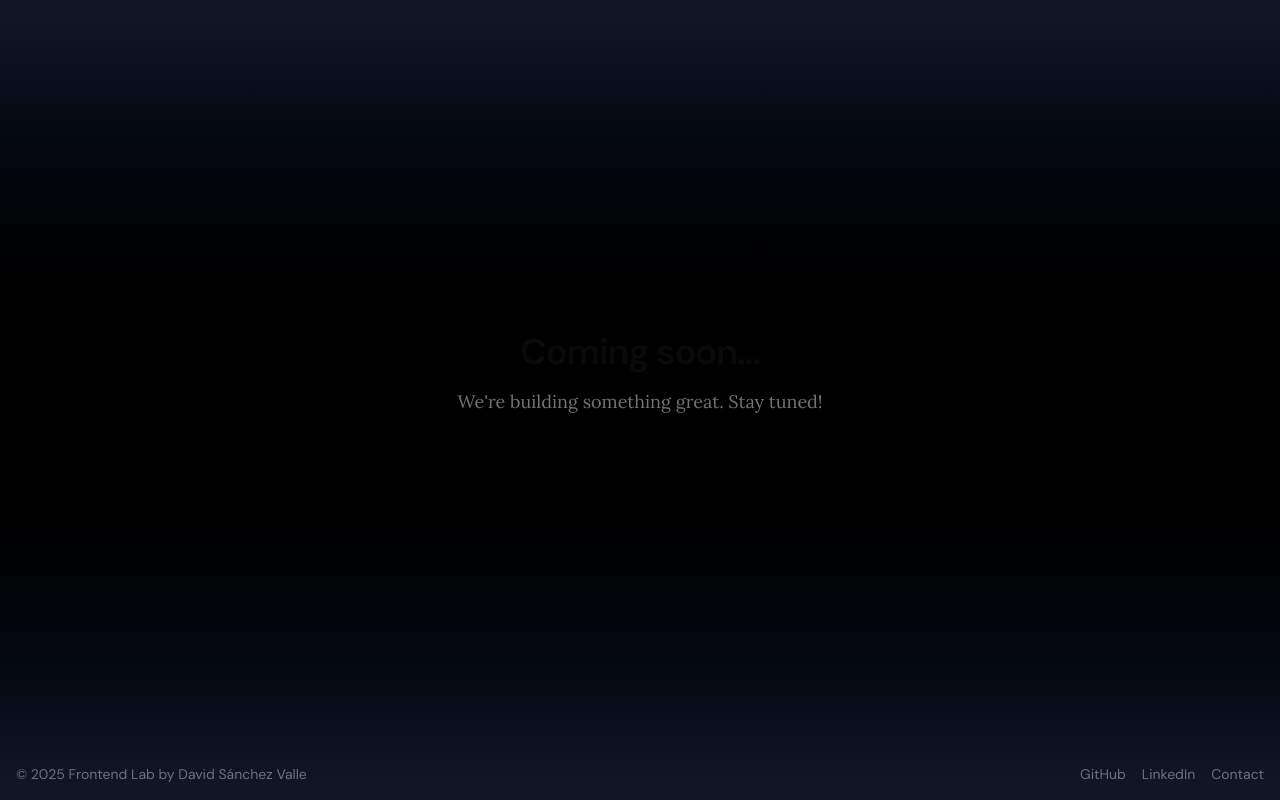
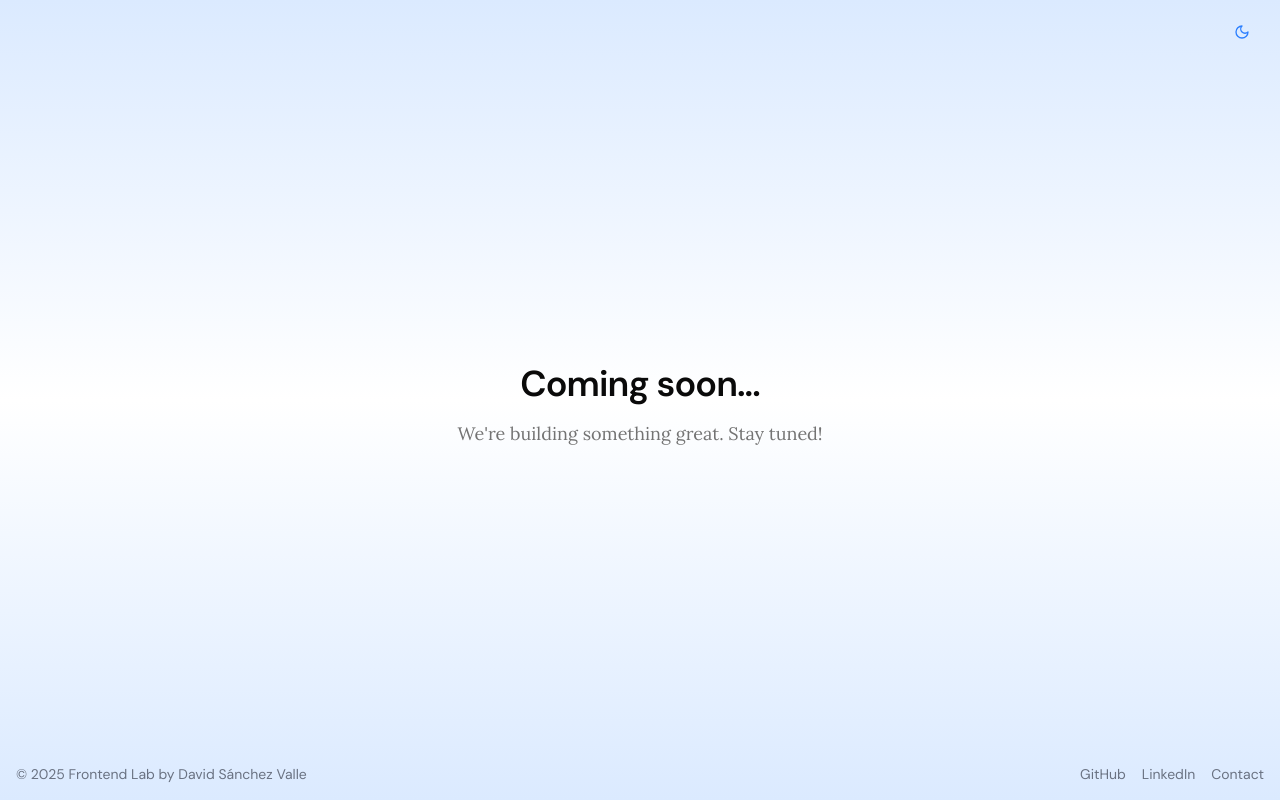
Before and after one commit to dsanchezvalle/frontendlab, a Next.js app: page / in a window 1280 px wide. Built offline with nearby package versions, Linux system fonts and the light colour scheme.

Commit message:
feat: create and include ThemeToggle

```diff
--- /dev/null
+++ b/src/app/components/ThemeToggle.tsx
@@ -0,0 +1,27 @@
+'use client';
+
+import { useTheme } from 'next-themes';
+import { Sun, Moon } from 'lucide-react';
+import { Button } from '@/components/ui/button';
+
+export function ThemeToggle() {
+  const { setTheme } = useTheme();
+
+  const toggleTheme = () => {
+    setTheme(prev => (prev === 'dark' ? 'light' : 'dark'));
+  };
+
+  return (
+    <Button
+        onClick={toggleTheme}
+        aria-label="Toggle theme"
+        className="p-2 rounded hover:bg-gray-200 dark:hover:bg-gray-700 transition cursor-pointer"
+        variant="ghost"
+        >
+      <div className="relative w-5 h-5">
+        <Moon className="absolute top-1/2 left-1/2 -translate-x-1/2 -translate-y-1/2 text-blue-500 w-5 h-5 opacity-100 dark:opacity-0 transition-opacity" />
+        <Sun className="absolute top-1/2 left-1/2 -translate-x-1/2 -translate-y-1/2 text-yellow-500 w-5 h-5 opacity-0 dark:opacity-100 transition-opacity" />
+      </div>
+    </Button>
+  );
+}
--- a/src/app/page.tsx
+++ b/src/app/page.tsx
@@ -1,6 +1,13 @@
+import { ThemeToggle } from './components/ThemeToggle';
+
 export default function Home() {
   return (
-    <div className="flex flex-col min-h-screen bg-background bg-gradient-to-b from-gray-900 via-black to-gray-900 text-foreground text-foreground font-[family-name:var(--font-dm-sans)]">
+    <div className="gradient-background text-foreground font-[family-name:var(--font-dm-sans)] min-h-screen flex flex-col">
+      {/* Header */}
+      <header className="w-full h-16 px-5 flex items-center justify-end">
+        <ThemeToggle />
+      </header>
+
       {/* Main */}
       <main className="flex-grow flex flex-col items-center justify-center px-6 text-center">
         <h1 className="text-3xl sm:text-4xl font-semibold tracking-tight mb-4">
@@ -10,8 +17,9 @@ export default function Home() {
           We&apos;re building something great. Stay tuned!
         </p>
       </main>
+
       {/* Footer */}
-      <footer className="w-full border-gray-200 py-4 text-sm text-gray-500 text-center">
+      <footer className="w-full py-4 text-sm text-gray-500 text-center">
         <div className="flex flex-col sm:flex-row items-center justify-between max-w-full mx-auto gap-2 px-4">
           <span>© {new Date().getFullYear()} Frontend Lab by David Sánchez Valle</span>
           <div className="flex gap-4">
@@ -29,9 +37,7 @@ export default function Home() {
             >
               LinkedIn
             </a>
-            <a
-              href="mailto:david@frontendlab.dev"
-            >
+            <a href="mailto:david@frontendlab.dev">
               Contact
             </a>
           </div>
```
